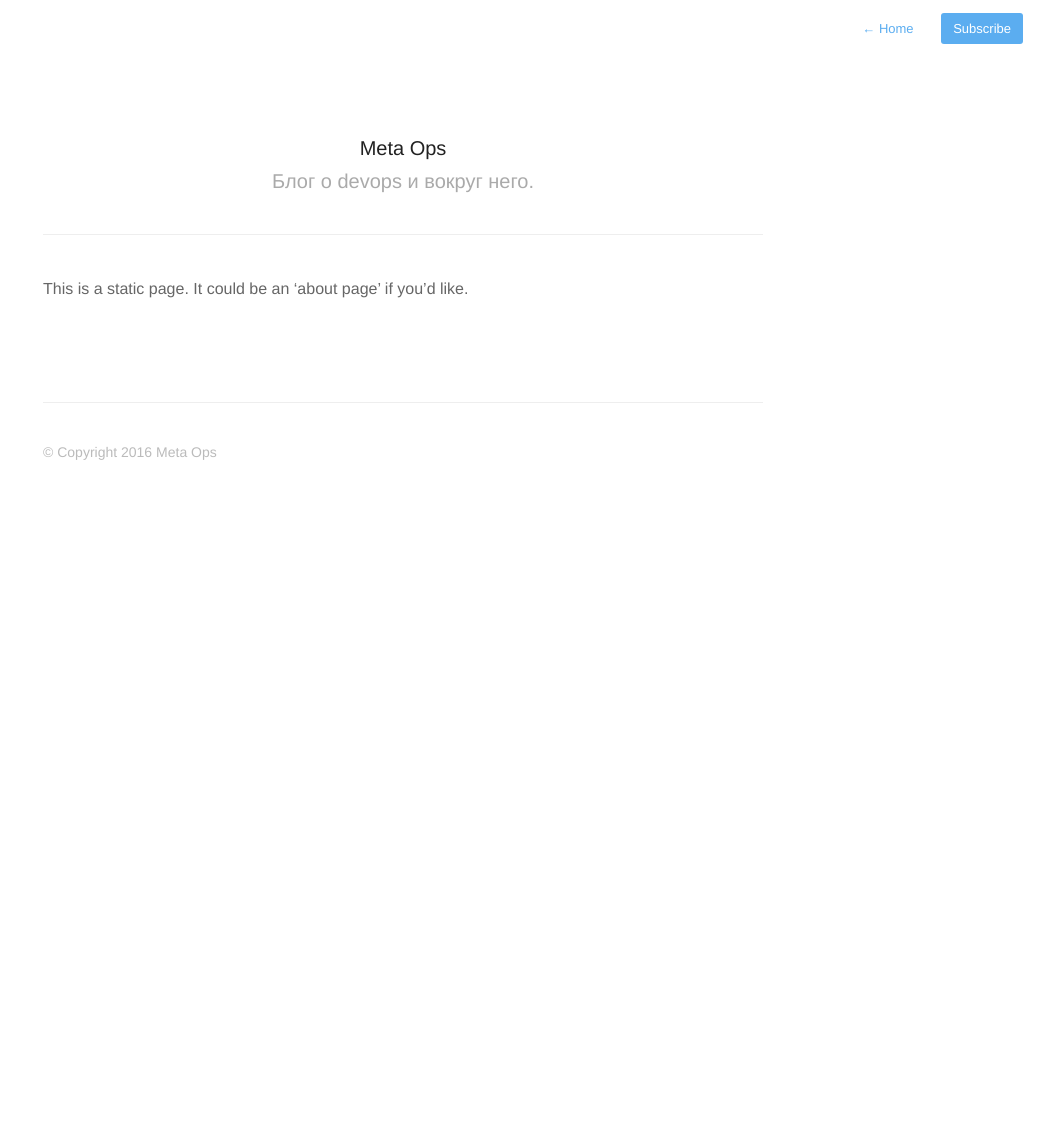
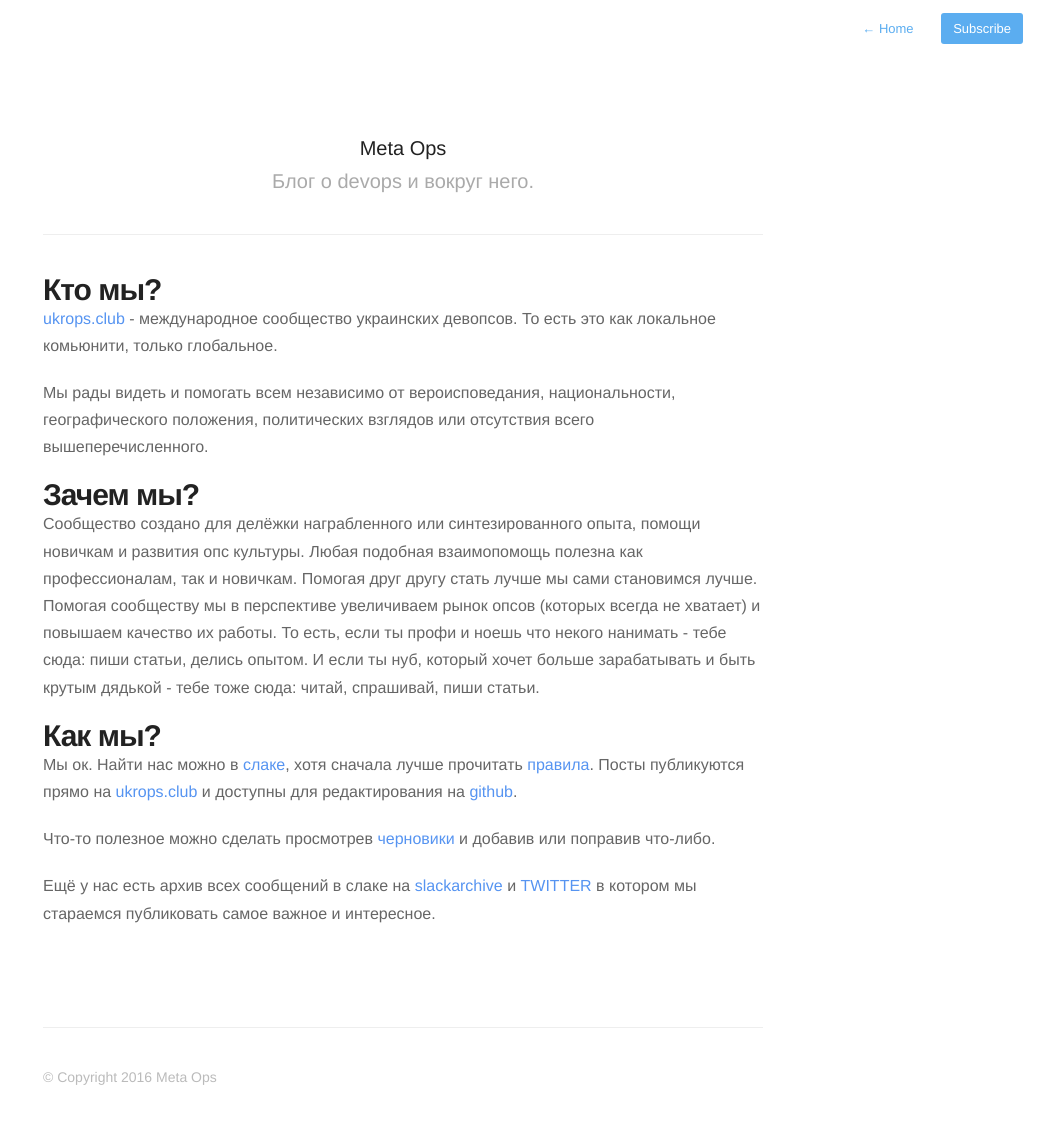
Before and after one commit to ukrops/web, a Jekyll site: the page built from about.md, in a window 1280 px wide. Shown: the whole page, without its empty margins (237-1280 px from the left). Built offline with Jekyll 4.4.1, drawn with Linux system fonts in a browser that asks for light colours; nearby versions of some CDN libraries; Markdown is read by kramdown in place of the engine named in the settings; before the commit the page ends 900 px from its top, so only the background shows below that.

Commit message:
update about page

```diff
--- a/about.md
+++ b/about.md
@@ -4,6 +4,23 @@ permalink: about/
 profile: true
 ---
 
-This is a static page. It could be an 'about page' if you'd like.
+#Кто мы?
+
+[ukrops.club](http://ukrops.club) - международное сообщество украинских девопсов. То есть это как локальное комьюнити, только глобальное.
+
+Мы рады видеть и помогать всем независимо от вероисповедания, национальности, географического положения, политических взглядов или отсутствия всего вышеперечисленного.
+
+#Зачем мы?
+
+Сообщество создано для делёжки награбленного или синтезированного опыта, помощи новичкам и развития опс культуры. Любая подобная взаимопомощь полезна как профессионалам, так и новичкам. Помогая друг другу стать лучше мы сами становимся лучше. Помогая сообществу мы в перспективе увеличиваем рынок опсов (которых всегда не хватает) и повышаем качество их работы. То есть, если ты профи и ноешь что некого нанимать - тебе сюда: пиши статьи, делись опытом. И если ты нуб, который хочет больше зарабатывать и быть крутым дядькой - тебе тоже сюда: читай, спрашивай, пиши статьи.
+
+#Как мы?
+
+Мы ок. Найти нас можно в [слаке](http://slack.ukrops.club/), хотя сначала лучше прочитать [правила](http://ukrops.club/slack). Посты публикуются прямо на [ukrops.club](http://ukrops.club) и доступны для редактирования на [github](https://github.com/ukrops/web/).
+
+Что-то полезное можно сделать просмотрев [черновики](https://github.com/ukrops/web/tree/gh-pages/_drafts) и добавив или поправив что-либо.
+
+Ещё у нас есть архив всех сообщений в слаке на [slackarchive](http://ukrops.slackarchive.io/general/) и [TWITTER](https://twitter.com/ukrops_club) в котором мы стараемся публиковать самое важное и интересное.
+
 
 {% include footer.html %}
```
Also changed, not shown: _posts/2016-03-31-news.md (+1 -1 lines).
